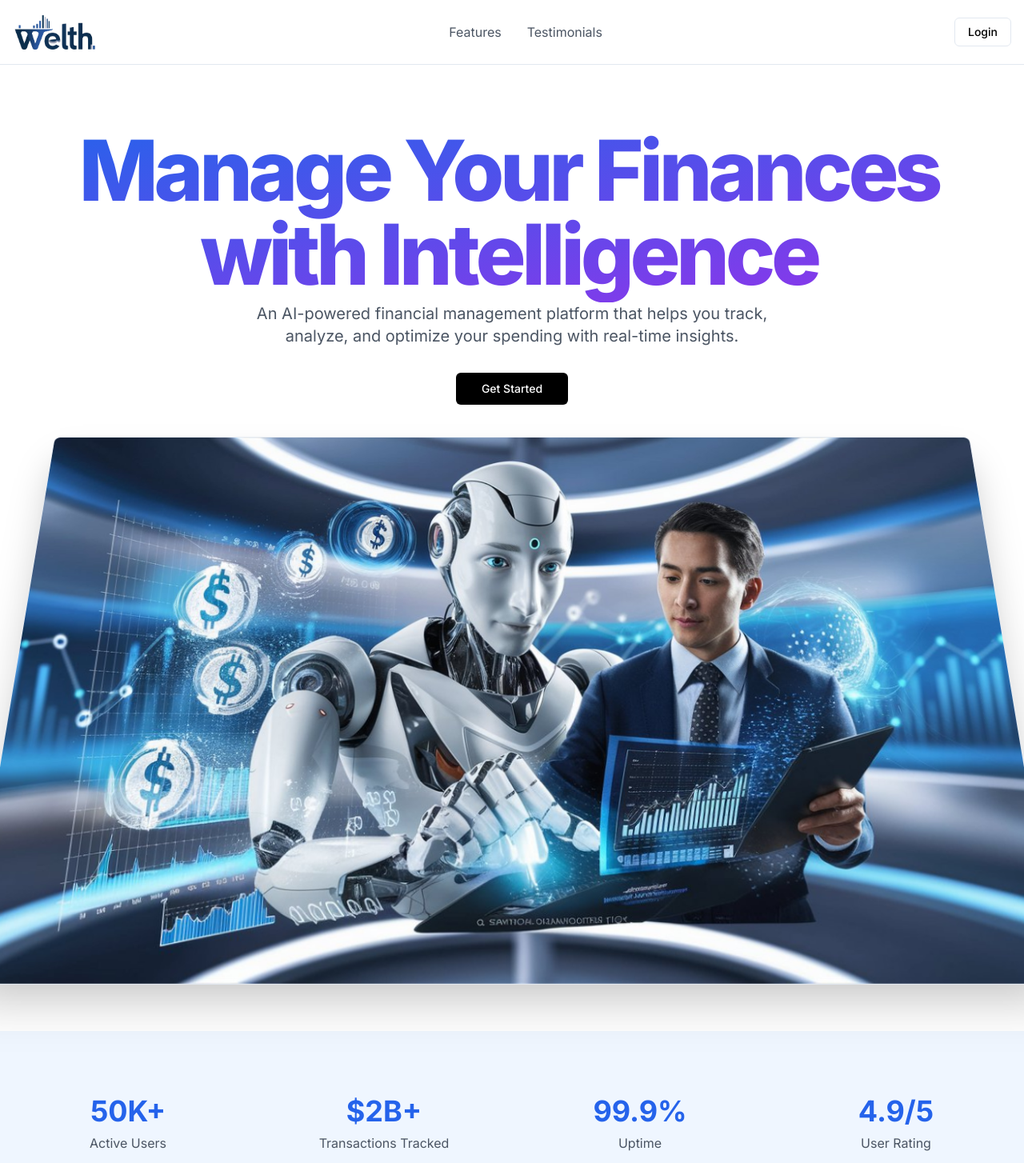
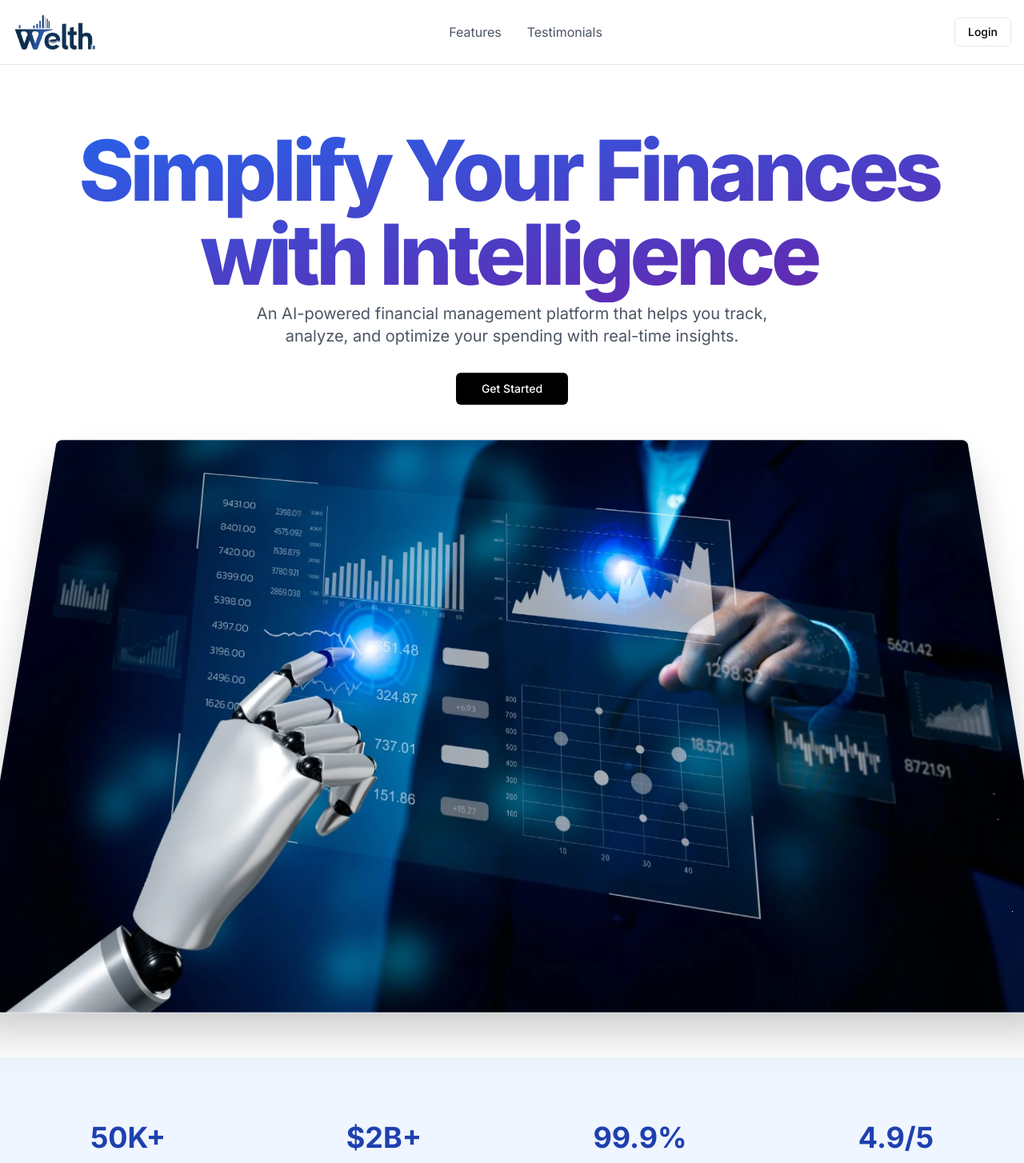
Before and after one commit to AditiPrabhakar/welth, a Next.js app: page / in a window 1280 px wide. Shown: the top 1454 px of the page at 80% size. Built offline with nearby package versions, Linux system fonts and the light colour scheme; no server answers.

Commit message:
UI changes

```diff
--- a/app/(main)/dashboard/_components/transaction-overview.jsx
+++ b/app/(main)/dashboard/_components/transaction-overview.jsx
@@ -9,13 +9,13 @@ import React, { useState } from 'react'
 import { Cell, Legend, Pie, PieChart, ResponsiveContainer, Tooltip } from 'recharts';
 
 const COLORS = [
-  "#FF6B6B",
-  "#4ECDC4",
-  "#45B7D1",
-  "#96CEB4",
-  "#FFEEAD",
+  "#EF3E36",
+  "#2E5339",
+  "#7EB2DD",
+  "#9899A6",
+  "#9BC53D",
   "#D4A5A5",
-  "#9FA8DA",
+  "#70163C",
 ];
 
 const DashboardOverview = ({ accounts, transactions }) => {
--- a/app/globals.css
+++ b/app/globals.css
@@ -81,7 +81,7 @@
   }
 
   .gradient {
-    @apply bg-gradient-to-br from-blue-600 to-purple-600;
+    @apply bg-gradient-to-br from-blue-600 to-purple-800;
   }
 
   .gradient-title {
--- a/app/layout.js
+++ b/app/layout.js
@@ -15,13 +15,14 @@ export default function RootLayout({ children }) {
   return (
     <ClerkProvider>
       <html lang="en">
-        <body
-          className={`${inter.className}`}
-        >
-          {/* header */}
+        <head>
+          <link rel="icon" href="/logo-sm.png" sizes="any" />
+        </head>
+        <body className={`${inter.className}`}>
           <Header />
           <main className="min-h-screen">{children}</main>
           <Toaster richColors />
+
           {/* footer */}
           <footer className="bg-blue-50">
             <div className="container mx-auto text-center text-gray-600">
--- a/app/page.jsx
+++ b/app/page.jsx
@@ -23,7 +23,7 @@ const LandingPage = () => {
           <div className="grid grid-cols-2 md:grid-cols-4 gap-8">
             {statsData.map((stat, index) => (
               <div key={index} className="text-center">
-                <div className="text-4xl font-bold text-blue-600 mb-2">
+                <div className="text-4xl font-bold text-blue-800 mb-2">
                   {stat.value}
                 </div>
                 <div className="text-gray-600">{stat.label}</div>
@@ -105,7 +105,7 @@ const LandingPage = () => {
       </section>
 
       {/* CTA Section */}
-      <section className="py-20 bg-blue-600">
+      <section className="py-20 bg-blue-700">
         <div className="container mx-auto px-4 text-center">
           <h2 className="text-3xl font-bold text-white mb-4">
             Ready to Take Control of Your Finances?
@@ -117,7 +117,7 @@ const LandingPage = () => {
           <Link href="/dashboard">
             <Button
               size="lg"
-              className="bg-white text-blue-600 hover:bg-blue-50 animate-bounce"
+              className="bg-white text-blue-700 hover:bg-blue-50 animate-bounce"
             >
               Start Free Trial
             </Button>
--- a/components/hero.jsx
+++ b/components/hero.jsx
@@ -38,7 +38,8 @@ const HeroSection = () => {
     <section className="mt-40 pb-20 px-4">
       <div className="container mx-auto text-center">
         <h1 className="text-5xl md:text-8xl lg:text-[105px] pb-6 gradient-title">
-          Manage Your Finances <br /> with Intelligence
+        {/* <h1 className="text-5xl md:text-8xl lg:text-[105px] pb-6 text-white"> */}
+           Simplify Your Finances <br /> with Intelligence
         </h1>
         <p className="text-xl text-gray-600 mb-8 max-w-2xl mx-auto">
           An AI-powered financial management platform that helps you track,
@@ -54,7 +55,7 @@ const HeroSection = () => {
         <div className="hero-image-wrapper mt-5 md:mt-0">
           <div ref={imageRef} className="hero-image">
             <Image
-              src="/banner.jpeg"
+              src="/finance_ai.webp"
               width={1280}
               height={720}
               alt="Dashboard Preview"
```
Also changed, not shown: public/finance_ai.webp (added), public/logo-sm.png (added).
